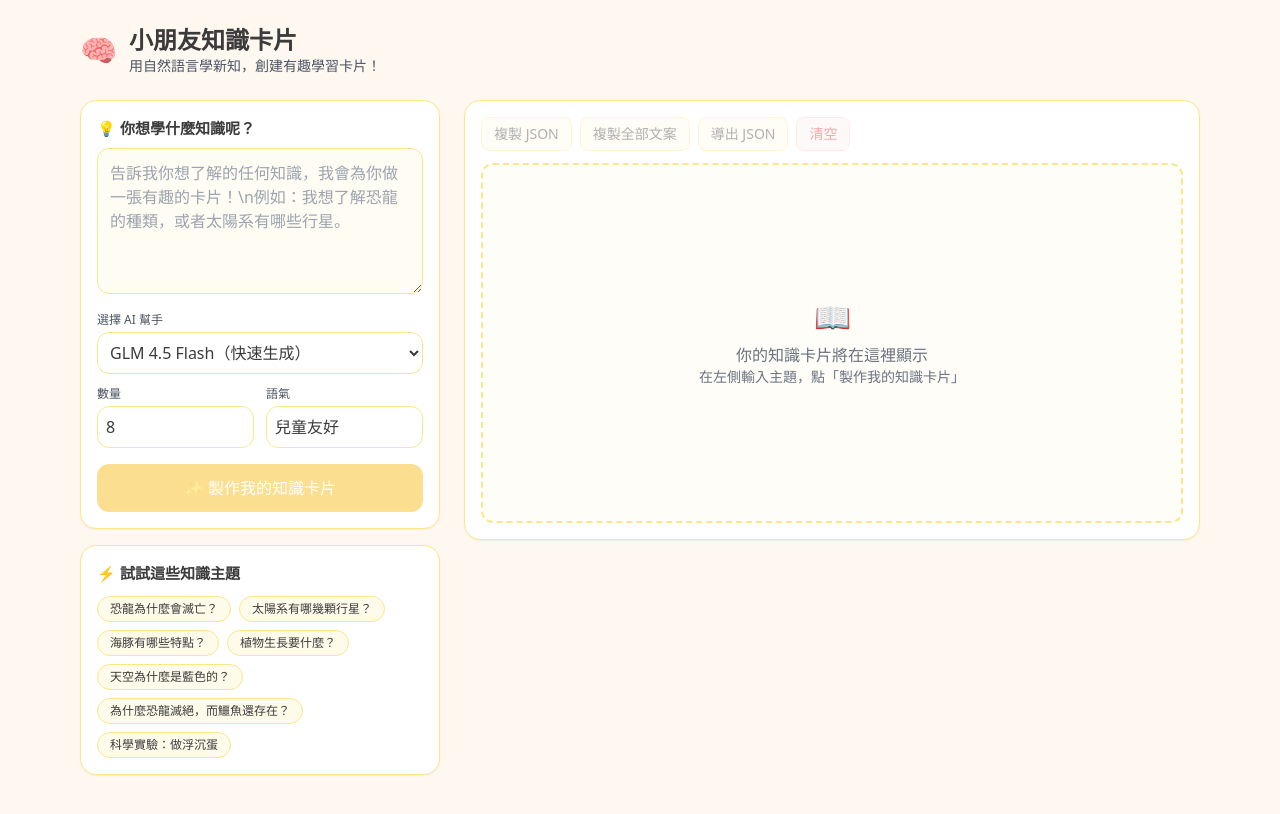
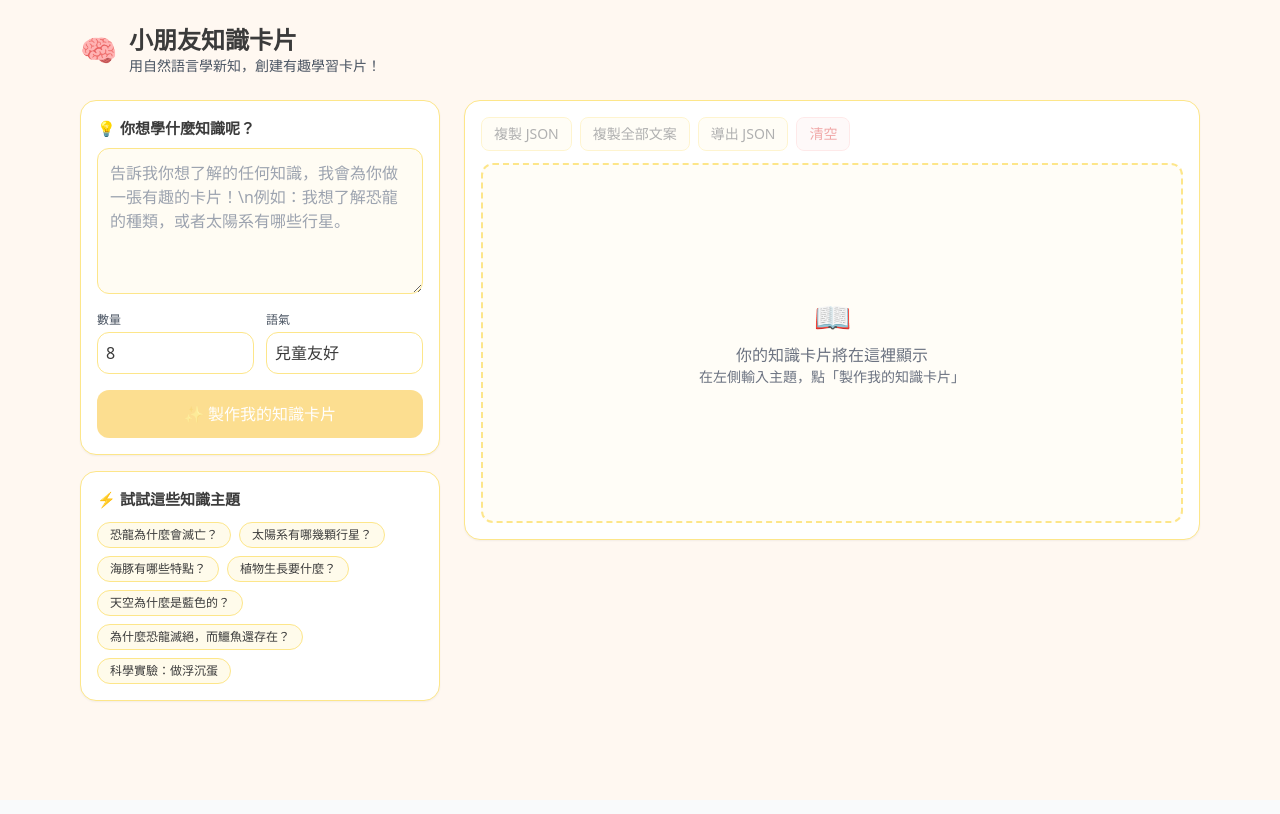
Before and after one commit to tommykid13/glm-card-app, a Next.js app: page / in a window 1280 px wide. Shown: the top 814 px of the page. Built offline with nearby package versions, Linux system fonts and the light colour scheme.

Commit message:
Update page.tsx

```diff
--- a/app/page.tsx
+++ b/app/page.tsx
@@ -1,9 +1,7 @@
 'use client';
 
-import { useEffect, useMemo, useState } from 'react';
+import { useState } from 'react';
 import type { Card } from '../types/card';
-
-type ModelKey = 'glm-4.5-flash' | 'GLM-4-Flash-250414';
 
 const SUGGESTIONS = [
   '恐龍為什麼會滅亡？',
@@ -19,13 +17,11 @@ export default function Home() {
   const [topic, setTopic] = useState('');
   const [count, setCount] = useState(8);
   const [tone, setTone] = useState('兒童友好');
-  const [model, setModel] = useState<ModelKey>('glm-4.5-flash');
 
   const [cards, setCards] = useState<Card[]>([]);
   const [loading, setLoading] = useState(false);
   const [err, setErr] = useState<string>('');
 
-  // ------- 動作 -------
   async function generate() {
     if (!topic.trim()) return;
     setLoading(true);
@@ -36,7 +32,7 @@ export default function Home() {
       const res = await fetch('/api/chat', {
         method: 'POST',
         headers: { 'Content-Type': 'application/json' },
-        body: JSON.stringify({ topic, count, tone, model }),
+        body: JSON.stringify({ topic, count, tone }),
       });
 
       const raw = await res.text();
@@ -51,10 +47,11 @@ export default function Home() {
       }
 
       if (!res.ok) throw new Error(data?.error || 'Request failed');
-      setCards(Array.isArray(data?.cards) ? data.cards : []);
-      // 保存簡易歷史
+      const arr: Card[] = Array.isArray(data?.cards) ? data.cards : [];
+      setCards(arr);
+
       const history = JSON.parse(localStorage.getItem('history') || '[]') as any[];
-      history.unshift({ ts: Date.now(), topic, count, tone, model, cards: data?.cards || [] });
+      history.unshift({ ts: Date.now(), topic, count, tone, cards: arr });
       localStorage.setItem('history', JSON.stringify(history.slice(0, 10)));
     } catch (e: any) {
       setErr(e?.message || 'Failed to parse response');
@@ -97,7 +94,6 @@ export default function Home() {
     setErr('');
   }
 
-  // ------- UI -------
   return (
     <div className="min-h-screen bg-[#FFF8F1] text-[#3b3b3b]">
       <header className="mx-auto max-w-6xl px-4 py-6">
@@ -125,18 +121,6 @@ export default function Home() {
               />
 
               <div className="mt-3 grid grid-cols-2 gap-3">
-                <div className="col-span-2">
-                  <label className="block text-xs text-gray-600 mb-1">選擇 AI 幫手</label>
-                  <select
-                    className="w-full rounded-xl border border-amber-200 bg-white p-2"
-                    value={model}
-                    onChange={(e) => setModel(e.target.value as ModelKey)}
-                  >
-                    <option value="glm-4.5-flash">GLM 4.5 Flash（快速生成）</option>
-                    <option value="GLM-4-Flash-250414">GLM-4-Flash-250414（回退）</option>
-                  </select>
-                </div>
-
                 <div>
                   <label className="block text-xs text-gray-600 mb-1">數量</label>
                   <input
@@ -219,7 +203,6 @@ export default function Home() {
                 </button>
               </div>
 
-              {/* 內容區 */}
               {cards.length === 0 ? (
                 <div className="flex h-[360px] items-center justify-center rounded-xl border-2 border-dashed border-amber-200 bg-amber-50/40">
                   <div className="text-center text-gray-500">
@@ -237,10 +220,7 @@ export default function Home() {
                       <p className="mt-1 text-sm text-gray-600">{c.description}</p>
                       <div className="mt-2 flex flex-wrap gap-1">
                         {(c.tags || []).map((t, j) => (
-                          <span
-                            key={j}
-                            className="rounded-full bg-amber-50 px-2 py-0.5 text-[11px] text-amber-700"
-                          >
+                          <span key={j} className="rounded-full bg-amber-50 px-2 py-0.5 text-[11px] text-amber-700">
                             {t}
                           </span>
                         ))}
```
